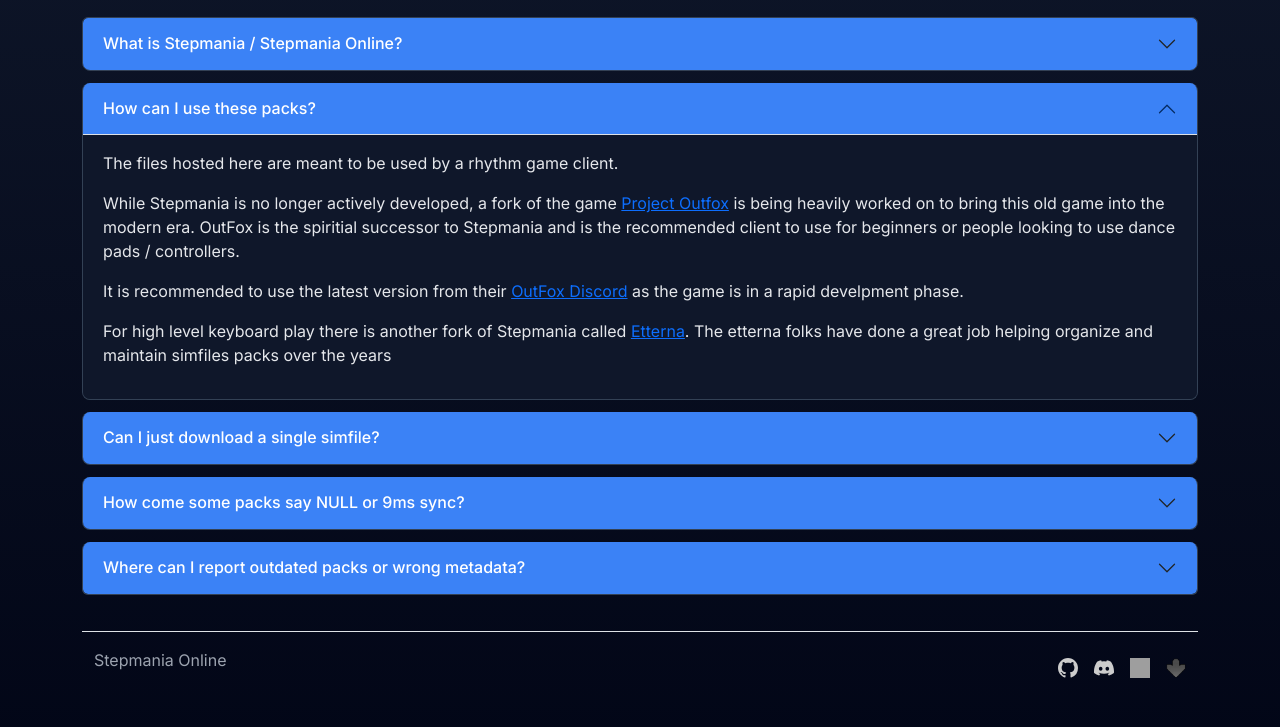
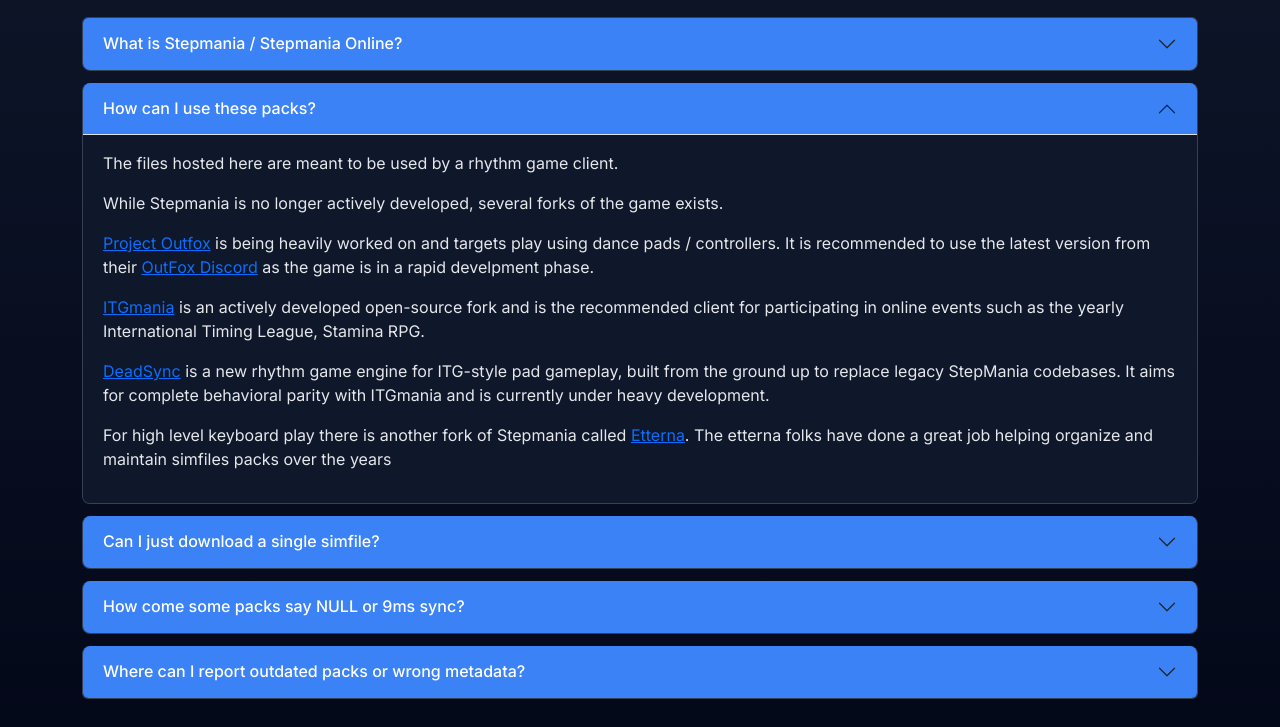
Before and after one commit to concubidated/simfile-pack-search, a Django app: page /faq in a window 1280 px wide, after a click on "How can I use these packs?". Shown: the part 172-899 px from the top of the page. Run offline with Django 5.2, Linux system fonts and the light colour scheme; some libraries are stand-ins or nearby versions; grey boxes are pictures that could not be loaded.

Commit message:
Update faq.html
Added links to ITGmania and DeadSync. Shortened OutFox description somewhat.

```diff
--- a/web/templates/faq.html
+++ b/web/templates/faq.html
@@ -40,10 +40,19 @@
               <div id="how-to" class="accordion-collapse collapse" aria-labelledby="headingTwo" data-bs-parent="#faq">
                 <div class="accordion-body">
                   <p>The files hosted here are meant to be used by a rhythm game client.</p>
-                  <p>While Stepmania is no longer actively developed,
-                      a fork of the game <a href="https://projectoutfox.com" target="_blank">Project Outfox</a> is being heavily worked on to bring this old game into the modern era.
-                      OutFox is the spiritial successor to Stepmania and is the recommended client to use for beginners or people looking to use dance pads / controllers.
-                  <p>It is recommended to use the latest version from their <a href="https://discord.gg/cN4TjgQdcA" target="_blank">OutFox Discord</a> as the game is in a rapid develpment phase.</p>
+                  <p>While Stepmania is no longer actively developed, several forks of the game exists.</p>
+                    <p>
+                     <a href="https://projectoutfox.com" target="_blank">Project Outfox</a> is being heavily worked on and targets play using dance pads / controllers.
+                      It is recommended to use the latest version from their <a href="https://discord.gg/cN4TjgQdcA" target="_blank">OutFox Discord</a> as the game is in a rapid develpment phase.
+                  </p>
+                    <p>
+                      <a href="https://www.itgmania.com" target="_blank">ITGmania</a> is an actively developed open-source fork and is the recommended client for participating in online events such as the yearly International Timing League, Stamina RPG.
+                      </p>
+                      <p>
+                      <a href="https://deadsync.dance" target="_blank">DeadSync</a> is a new rhythm game engine for ITG-style pad gameplay, built from the ground up to replace legacy StepMania codebases.
+                          It aims for complete behavioral parity with ITGmania and is currently under heavy development.
+                      </p>
+                  <p></p>
                   <p>For high level keyboard play there is another fork of Stepmania called <a href="https://etternaonline.com" target="_blank">Etterna</a>. The etterna folks have
                       done a great job helping organize and maintain simfiles packs over the years</p>
                   </p>
```
